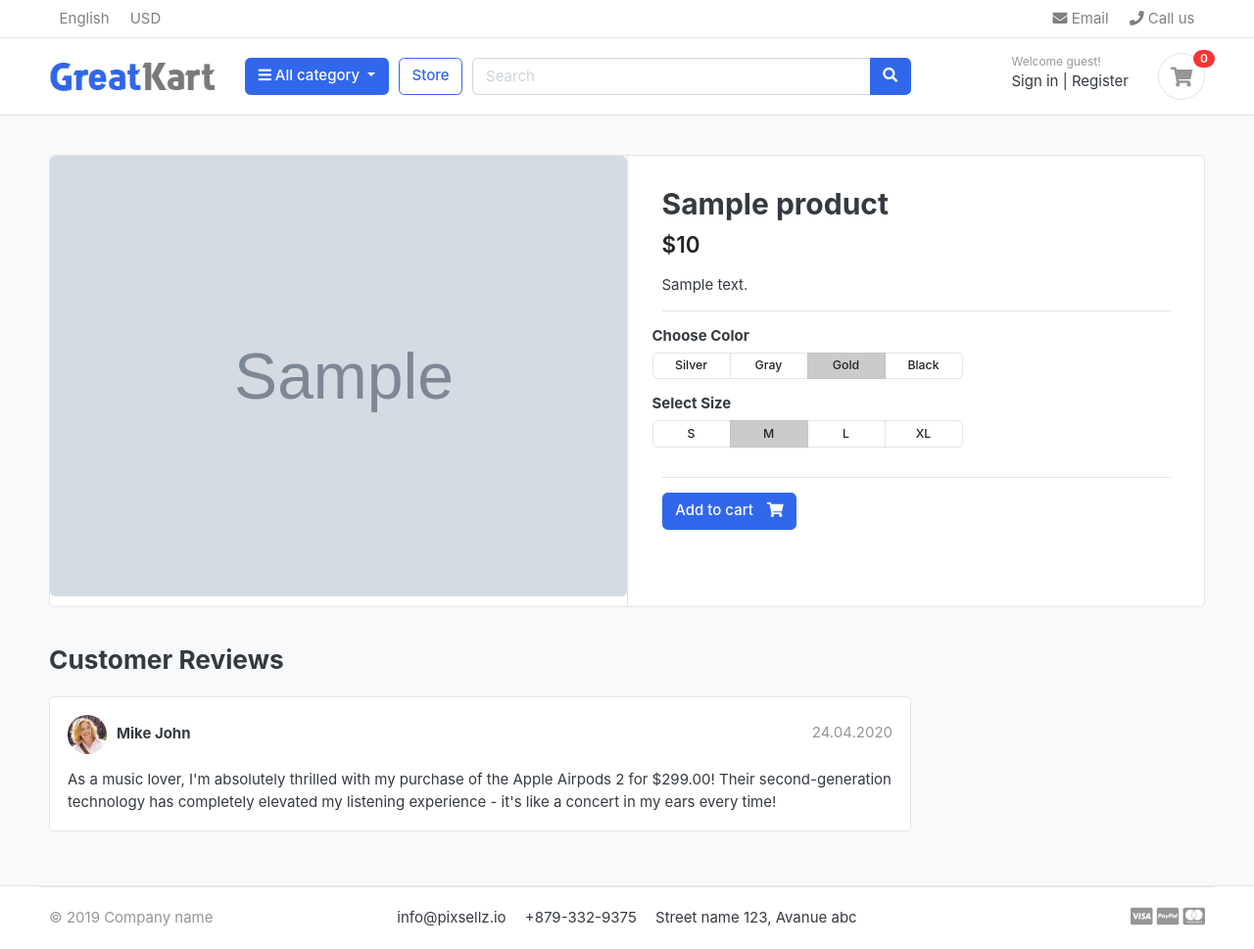
After one commit to Python-David/abatua, a Django app: template templates/store/product_detail.html in a window 1280 px wide. The commit adds this page. Shown: the whole page at 98% size. Run offline with Django 3.2, Linux system fonts and the light colour scheme; the template is opened without the code that fills it: most values are stand-ins (such as "Sample title", 1, 10 or a date in 2020); grey boxes marked "Sample" are stand-in pictures; some libraries are stand-ins or nearby versions; some web fonts are replaced.

Commit message:
View: Created reverse link for product_detail page and also added feature to show out of stock if product.stock is <= 0

```diff
--- a/store/models.py
+++ b/store/models.py
@@ -1,6 +1,7 @@
 from decimal import Decimal
 
 from django.db import models
+from django.urls import reverse
 
 from category.models import Category
 
@@ -17,5 +18,8 @@ class Product(models.Model):
     date_created = models.DateTimeField(auto_now_add=True)
     date_modified = models.DateTimeField(auto_now=True)
 
+    def get_url(self):
+        return reverse('product_detail', args=[self.category.slug, self.slug])
+
     def __str__(self):
         return self.product_name
--- a/store/urls.py
+++ b/store/urls.py
@@ -5,4 +5,5 @@ from . import views
 urlpatterns = [
     path('', views.store, name='store'),
     path('<slug:category_slug>/', views.store, name='products_by_category'),
+    path('<slug:category_slug>/<slug:product_slug>/', views.product_detail, name='product_detail'),
 ]
--- a/templates/home.html
+++ b/templates/home.html
@@ -19,7 +19,7 @@
 <div class="container">
 
 <header class="section-heading">
-	<a href="./store.html" class="btn btn-outline-primary float-right">See all</a>
+	<a href="{% url 'store' %}" class="btn btn-outline-primary float-right">See all</a>
 	<h3 class="section-title">Popular products</h3>
 </header><!-- sect-heading -->
 
@@ -28,9 +28,9 @@
 	{% for product in products %}
 	<div class="col-md-3">
 		<div class="card card-product-grid">
-			<a href="./product-detail.html" class="img-wrap"> <img src="{{ product.image.url }}"> </a>
+			<a href="{{ product.get_url }}" class="img-wrap"> <img src="{{ product.image.url }}"> </a>
 			<figcaption class="info-wrap">
-				<a href="./product-detail.html" class="title">{{ product.product_name }}</a>
+				<a href="{{ product.get_url }}" class="title">{{ product.product_name }}</a>
 				<div class="price mt-1">${{ product.price }}</div> <!-- price-wrap.// -->
 			</figcaption>
 		</div>
--- /dev/null
+++ b/templates/store/product_detail.html
@@ -0,0 +1,118 @@
+{% extends 'base.html' %}
+{% load static %}
+{% block content %}
+
+<section class="section-content padding-y bg">
+<div class="container">
+
+<!-- ============================ COMPONENT 1 ================================= -->
+<div class="card">
+	<div class="row no-gutters">
+		<aside class="col-md-6">
+<article class="gallery-wrap">
+	<div class="img-big-wrap">
+	   <a href="#"><img src="{{ product.image.url }}"></a>
+	</div> <!-- img-big-wrap.// -->
+
+</article> <!-- gallery-wrap .end// -->
+		</aside>
+		<main class="col-md-6 border-left">
+<article class="content-body">
+
+<h2 class="title">{{ product.product_name }}</h2>
+
+<div class="mb-3">
+	<var class="price h4">${{ product.price }}</var>
+</div>
+
+<p>{{ product.product_description }}</p>
+
+
+<hr>
+	<div class="row">
+		<div class="item-option-select">
+			<h6>Choose Color</h6>
+			<div class="btn-group btn-group-sm btn-group-toggle" data-toggle="buttons">
+			  <label class="btn btn-light">
+			    <input type="radio" name="radio_color"> Silver
+			  </label>
+			  <label class="btn btn-light">
+			    <input type="radio" name="radio_color" > Gray
+			  </label>
+			  <label class="btn btn-light active">
+			    <input type="radio" name="radio_color checked"> Gold
+			  </label>
+			  <label class="btn btn-light">
+			    <input type="radio" name="radio_color"> Black
+			  </label>
+			</div>
+		</div>
+	</div> <!-- row.// -->
+	<div class="row">
+		<div class="item-option-select">
+			<h6>Select Size</h6>
+			<div class="btn-group btn-group-sm btn-group-toggle" data-toggle="buttons">
+			  <label class="btn btn-light">
+			    <input type="radio" name="radio_color"> S
+			  </label>
+			  <label class="btn btn-light active">
+			    <input type="radio" name="radio_color" checked> M
+			  </label>
+			  <label class="btn btn-light">
+			    <input type="radio" name="radio_color"> L
+			  </label>
+			  <label class="btn btn-light">
+			    <input type="radio" name="radio_color"> XL
+			  </label>
+			</div>
+		</div>
+	</div> <!-- row.// -->
+	<hr>
+	{% if product.stock <= 0 %}
+		<h5 class="text-danger">Out of Stock</h5>
+	{% else %}
+		<a href="./product-detail.html" class="btn  btn-primary"> <span class="text">Add to cart</span> <i class="fas fa-shopping-cart"></i>  </a>
+	{% endif %}
+</article> <!-- product-info-aside .// -->
+		</main> <!-- col.// -->
+	</div> <!-- row.// -->
+</div> <!-- card.// -->
+<!-- ============================ COMPONENT 1 END .// ================================= -->
+
+<br>
+
+<div class="row">
+			<div class="col-md-9">
+
+	<header class="section-heading">
+		<h3>Customer Reviews </h3>
+
+	</header>
+
+	<article class="box mb-3">
+		<div class="icontext w-100">
+			<img src="{% static 'images/avatars/avatar1.jpg' %}" class="img-xs icon rounded-circle">
+			<div class="text">
+				<span class="date text-muted float-md-right">24.04.2020 </span>
+				<h6 class="mb-1">Mike John </h6>
+
+			</div>
+		</div> <!-- icontext.// -->
+		<div class="mt-3">
+			<p>
+				As a music lover, I'm absolutely thrilled with my purchase of the Apple Airpods 2 for $299.00! Their second-generation technology has completely elevated my listening experience - it's like a concert in my ears every time!
+			</p>
+		</div>
+	</article>
+
+
+
+	</div> <!-- col.// -->
+</div> <!-- row.// -->
+
+
+</div> <!-- container .//  -->
+</section>
+<!-- ========================= SECTION CONTENT END// ========================= -->
+
+{% endblock %}
--- a/templates/store/store.html
+++ b/templates/store/store.html
@@ -136,7 +136,7 @@
 			</div> <!-- img-wrap.// -->
 			<figcaption class="info-wrap">
 				<div class="fix-height">
-					<a href="./product-detail.html" class="title">{{ product.product_name }}</a>
+					<a href="{{ product.get_url }}" class="title">{{ product.product_name }}</a>
 					<div class="price-wrap mt-2">
 						<span class="price">${{ product.price }}</span>
 					</div> <!-- price-wrap.// -->
```
Also changed, not shown: store/views.py (+16 -1 lines).
